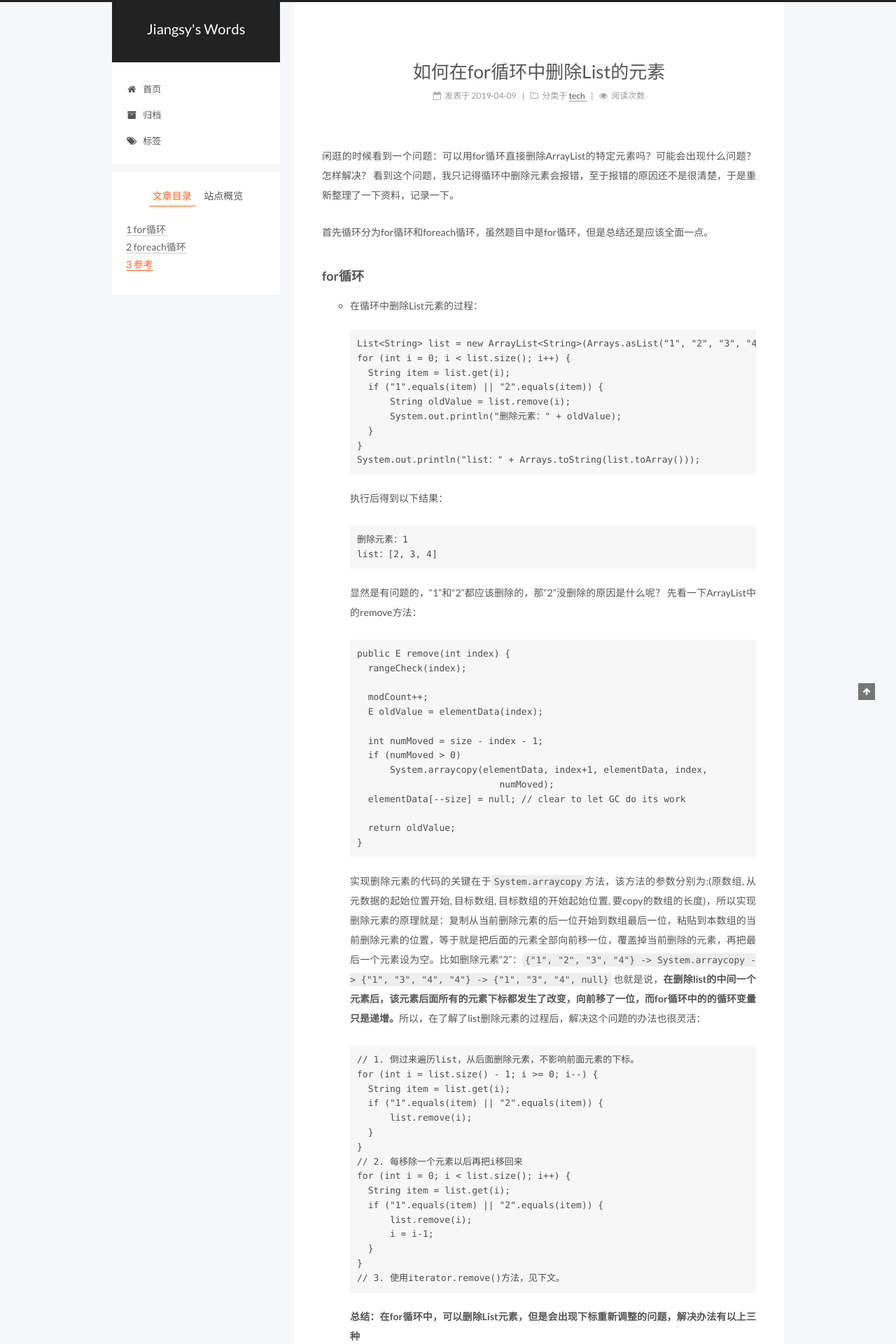
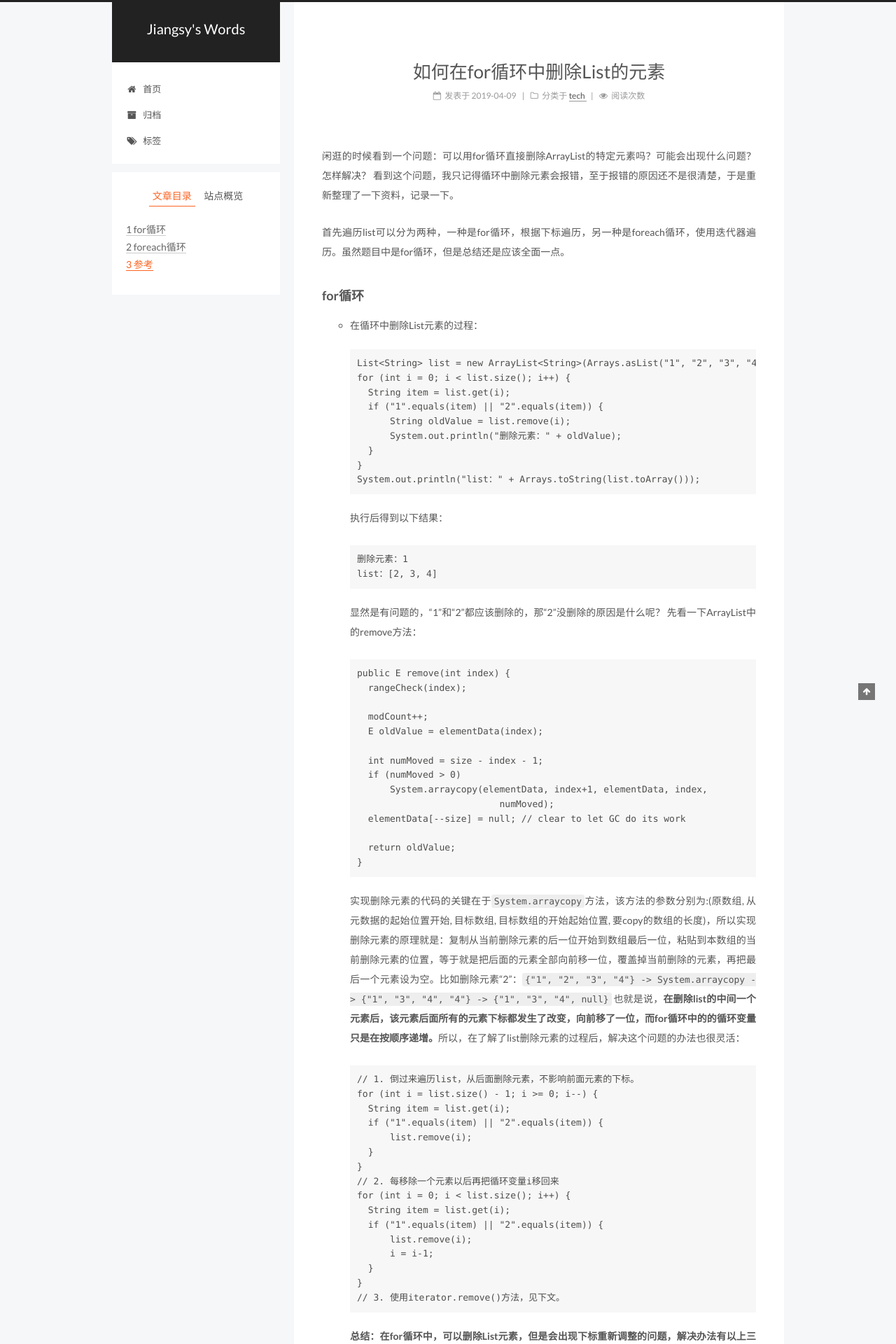
Before and after one commit to jiangsyace/blog, a Jekyll site: the page built from _posts/2019-04-09-如何在for循环中删除List的元素.md, in a window 1280 px wide. Shown: the top 1920 px of the page at 70% size. Built offline with Jekyll 4.4.1, drawn with Linux system fonts in a browser that asks for light colours; comment, search, counter and statistics services are not loaded; some of the changed text lies outside the part shown.

Commit message:
20190509

````diff
--- a/_posts/2019-04-09-如何在for循环中删除List的元素.md
+++ b/_posts/2019-04-09-如何在for循环中删除List的元素.md
@@ -12,7 +12,7 @@ tags:
 
 <!-- more -->
 
-首先循环分为for循环和foreach循环，虽然题目中是for循环，但是总结还是应该全面一点。
+首先遍历list可以分为两种，一种是for循环，根据下标遍历，另一种是foreach循环，使用迭代器遍历。虽然题目中是for循环，但是总结还是应该全面一点。
 ### for循环
 + 在循环中删除List元素的过程：
 ```
@@ -50,7 +50,7 @@ public E remove(int index) {
 }
 ```
 实现删除元素的代码的关键在于`System.arraycopy`方法，该方法的参数分别为:(原数组, 从元数据的起始位置开始, 目标数组, 目标数组的开始起始位置, 要copy的数组的长度)，所以实现删除元素的原理就是：复制从当前删除元素的后一位开始到数组最后一位，粘贴到本数组的当前删除元素的位置，等于就是把后面的元素全部向前移一位，覆盖掉当前删除的元素，再把最后一个元素设为空。比如删除元素“2”：`{"1", "2", "3", "4"} -> System.arraycopy -> {"1", "3", "4", "4"} -> {"1", "3", "4", null}`
-也就是说，**在删除list的中间一个元素后，该元素后面所有的元素下标都发生了改变，向前移了一位，而for循环中的的循环变量只是递增。**所以，在了解了list删除元素的过程后，解决这个问题的办法也很灵活：
+也就是说，**在删除list的中间一个元素后，该元素后面所有的元素下标都发生了改变，向前移了一位，而for循环中的的循环变量只是在按顺序递增。**所以，在了解了list删除元素的过程后，解决这个问题的办法也很灵活：
 ```
 // 1. 倒过来遍历list，从后面删除元素，不影响前面元素的下标。
 for (int i = list.size() - 1; i >= 0; i--) {
@@ -59,7 +59,7 @@ for (int i = list.size() - 1; i >= 0; i--) {
         list.remove(i);
     }
 }
-// 2. 每移除一个元素以后再把i移回来
+// 2. 每移除一个元素以后再把循环变量i移回来
 for (int i = 0; i < list.size(); i++) {
     String item = list.get(i);
     if ("1".equals(item) || "2".equals(item)) {
@@ -174,7 +174,7 @@ while (iterator.hasNext()) {
     System.out.println("删除元素：" + item);
 }
 ```
-**总结：foreach循环中也可以删除List元素，但是要注意：不能用List的remove方法，否则在迭代器Iterator检查下一个元素时，会收获一个异常。**
+**总结：foreach循环中也可以删除List元素，但是要注意：要使用迭代器的remove方法，不能用List的remove方法，否则在迭代器Iterator检查下一个元素时，会收获一个异常。**
 
 ### 参考
 [https://www.cnblogs.com/vhua/p/5299709.html](https://www.cnblogs.com/vhua/p/5299709.html)
````
Also changed, not shown: _posts/2019-03-25-Guava - 好用的Java开源类库.md (deleted, +0 -33 lines), _posts/2019-03-25-Guava Cache 使用方法及原理探析.md (added, +58 -0 lines), _posts/2019-05-09-JavaWeb系统缓存实现方案.md (added, +26 -0 lines).
